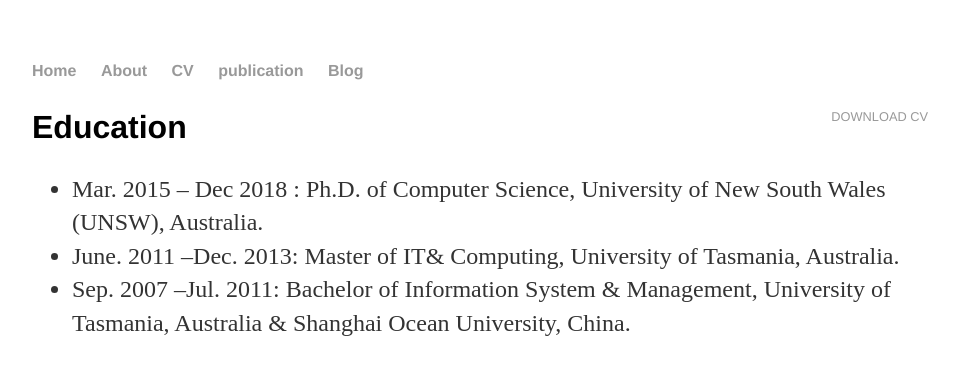
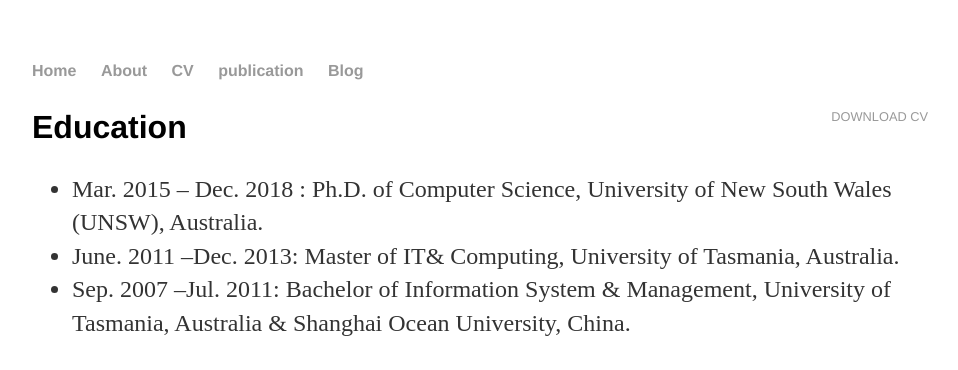
Before and after one commit to WanliXue/WanliXue.github.io, a Jekyll site: the page built from cv/index.html, in a window 1280 px wide and 900 px high. Shown: the top 370 px of the window, without its empty margins (160-1118 px from the left). Built offline with Jekyll 4.4.1, drawn with Linux system fonts in a browser that asks for light colours.

```diff
--- a/cv/index.html
+++ b/cv/index.html
@@ -7,7 +7,7 @@ title: CV of Wanli
 		<a href="/downloadable/wanli_CV.pdf" class="download" title="Download CV as PDF">Download CV</a>
 		<h2>Education</h2>
 		<ul class="education">
-			<li>Mar. 2015 – Dec 2018 : Ph.D. of Computer Science, University of New South Wales (UNSW), Australia.</li>
+			<li>Mar. 2015 – Dec. 2018 : Ph.D. of Computer Science, University of New South Wales (UNSW), Australia.</li>
 			<li>June. 2011 –Dec. 2013: Master of IT& Computing, University of Tasmania, Australia.</li>
 			<li>Sep. 2007 –Jul. 2011: Bachelor of Information System & Management, University of Tasmania, Australia & Shanghai Ocean University, China.</li>
 			</ul>
```
